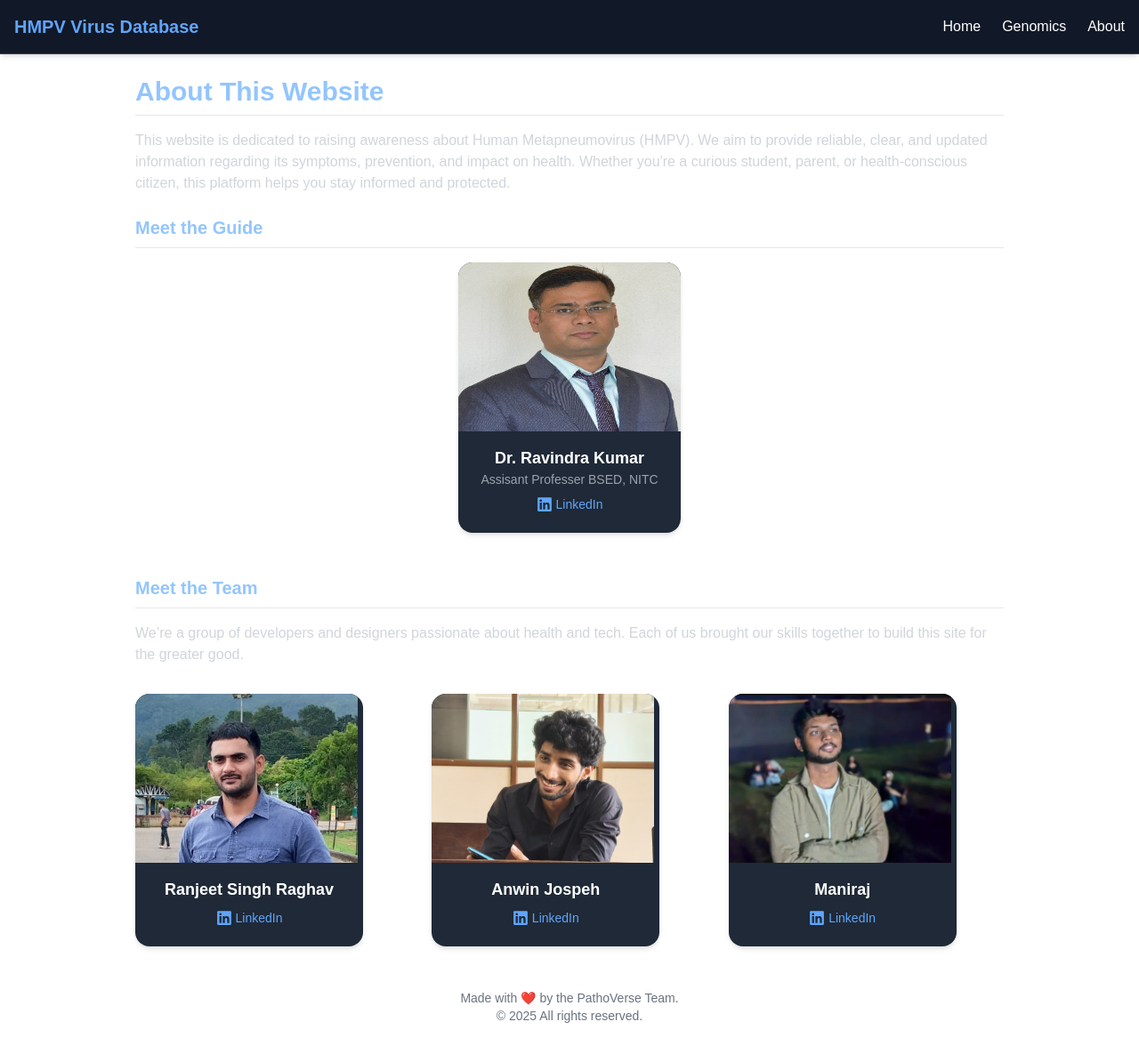
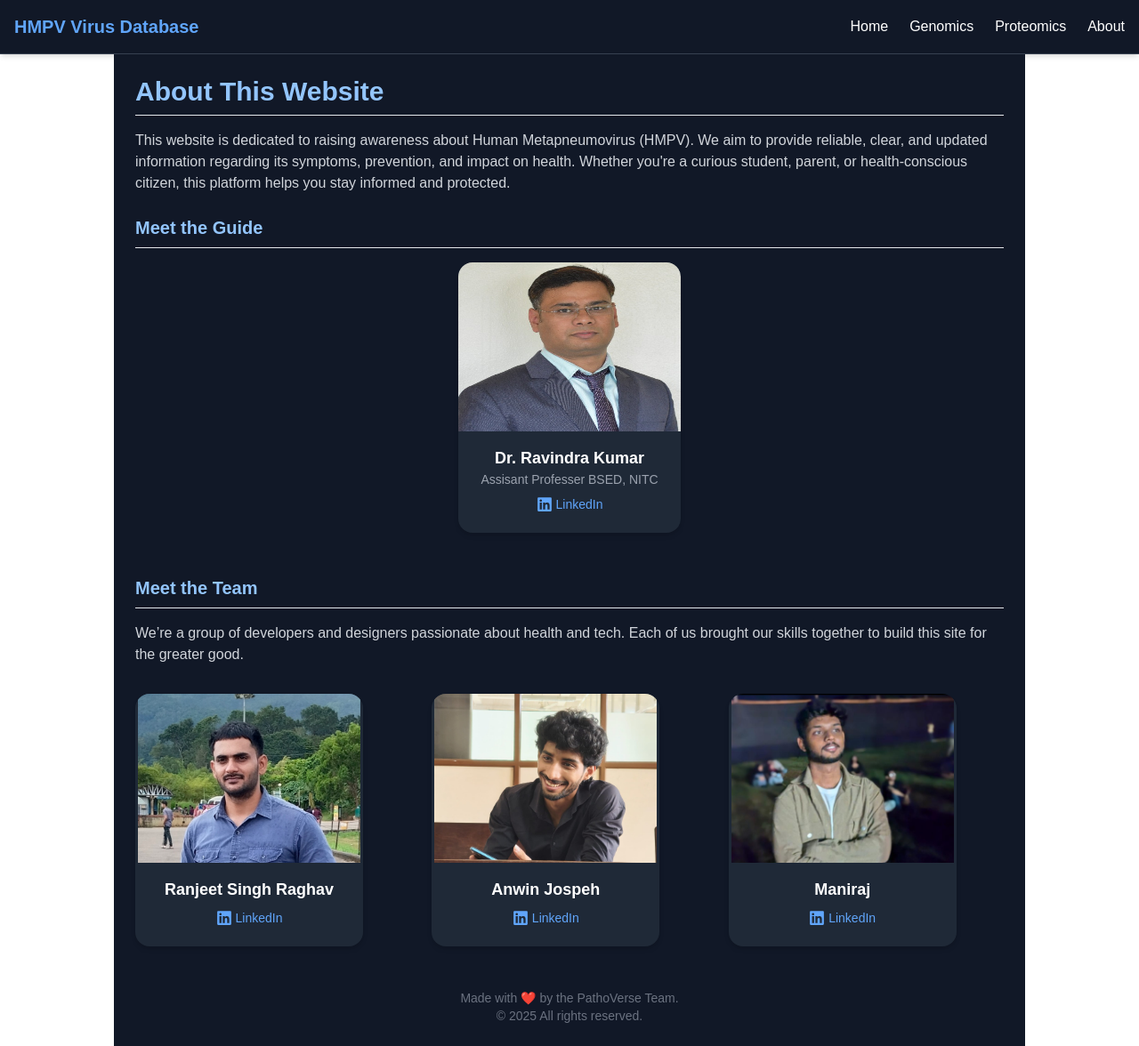
Before and after one commit to RaghavRanjeet/HMPV, a Next.js app in the folder mini_project/: page /about in a window 1280 px wide. Shown: the whole page at 89% size. Built offline with nearby package versions, Linux system fonts and the light colour scheme.

Commit message:
Refactor Homepage link text, enhance About page layout, and add Proteomics link to Navbar

```diff
--- a/mini_project/src/app/Home/page.jsx
+++ b/mini_project/src/app/Home/page.jsx
@@ -133,7 +133,7 @@ const Homepage = () => {
                   target="_blank"
                   rel="noopener noreferrer"
                 >
-                  Symptoms and Prevention (refer GPS Raghava site)
+                  Symptoms and Prevention
                 </Link>
               </li>
               <li>
--- a/mini_project/src/app/about/page.jsx
+++ b/mini_project/src/app/about/page.jsx
@@ -31,7 +31,7 @@ const members = [
 
 export default function AboutPage() {
   return (
-    <div className="p-6 max-w-5xl mx-auto text-white">
+    <div className="p-6 max-w-5xl mx-auto text-white items-center justify-center bg-gray-900">
       {/* Website Info */}
       <h1 className="text-3xl font-bold text-blue-300 border-b pb-2 mb-4">
         About This Website
@@ -83,7 +83,8 @@ export default function AboutPage() {
       </p>
 
       {/* Team Cards */}
-      <div className="grid grid-cols-1 sm:grid-cols-2 md:grid-cols-3 gap-6 justify-center itemsx-center">
+
+      <div className="grid grid-cols-1 sm:grid-cols-2 md:grid-cols-3 gap-6 justify-center items-center">
         {members.map((member) => (
           <div
             key={member.index}
@@ -92,7 +93,7 @@ export default function AboutPage() {
             <img
               src={member.image}
               alt={member.name}
-              className="w-[250px] h-[190px] object-cover object-top"
+              className="w-[250px] h-[190px] object-cover object-top mx-auto"
             />
             <div className="p-4">
               <h3 className="text-lg font-semibold text-white">
--- a/mini_project/src/app/navbar/page.jsx
+++ b/mini_project/src/app/navbar/page.jsx
@@ -25,6 +25,11 @@ export default function Navbar() {
               </Link>
             </li>
             <li className="nav-item">
+              <Link href="/proteomics" className="hover:text-blue-400">
+                Proteomics
+              </Link>
+            </li>
+            <li className="nav-item">
               <Link href="/about" className="hover:text-blue-400">
                 About
               </Link>
```
